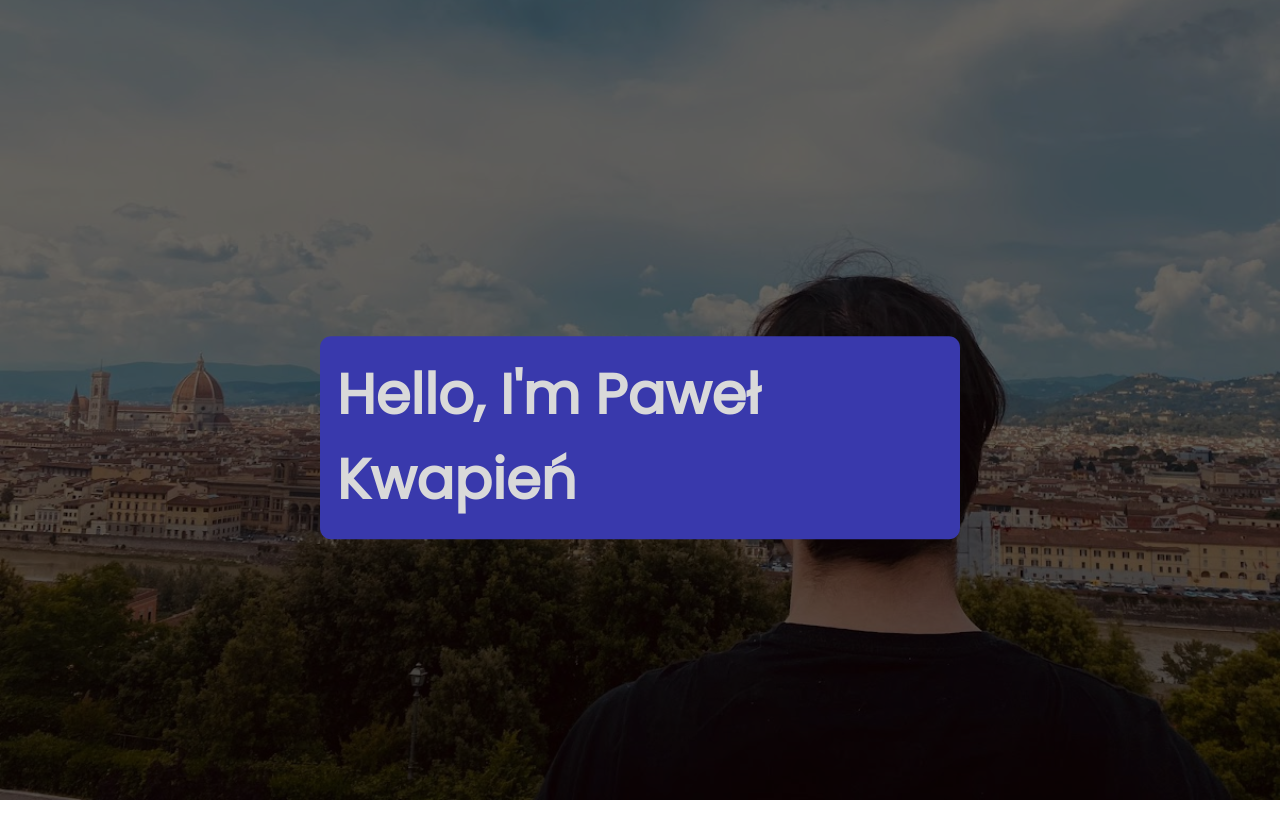
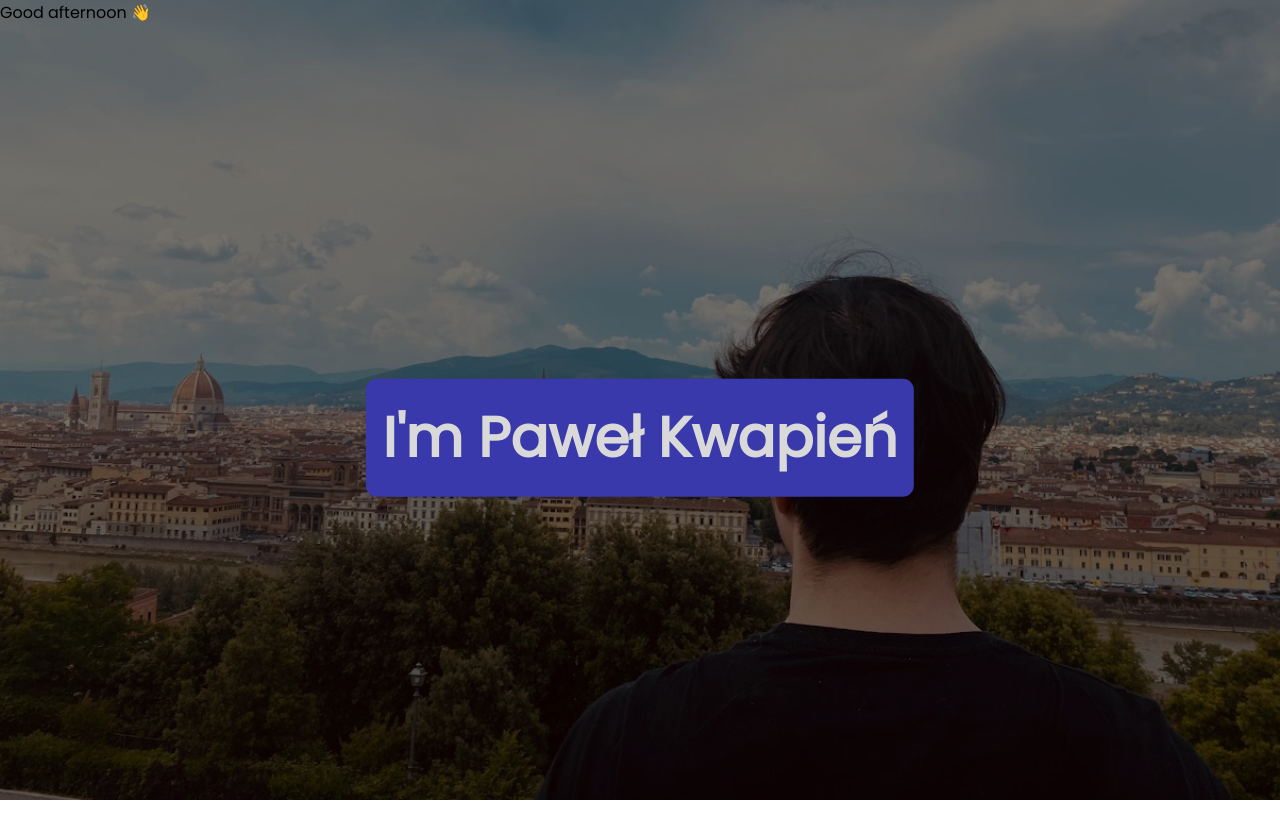
Before and after one commit to PepeKwapien/personal-page, an Angular app: page / in a window 1280 px wide. Shown: the top 838 px of the page. Built offline with nearby package versions, Linux system fonts and the light colour scheme.

Commit message:
Greeting based on the time of the day

```diff
--- a/src/app/app.component.html
+++ b/src/app/app.component.html
@@ -1,2 +1,2 @@
-<app-section-header sectionHeaderMessage="Hello, I'm Paweł Kwapień"></app-section-header>
-<div style="height: 100vh"></div>
+<app-section-header sectionHeaderMessage="I'm Paweł Kwapień"></app-section-header>
+<div style="height: 200vh"></div>
--- a/src/app/components/section-header/section-header.component.html
+++ b/src/app/components/section-header/section-header.component.html
@@ -1,3 +1,4 @@
 <div class="section-container" [ngStyle]="{ 'background-image': 'url(' + backgroundImage + ')' }">
+    <span class="section-greeting">{{ greeting }}</span>
     <h1 class="section-header-message">{{ sectionHeaderMessage }}</h1>
 </div>
--- a/src/app/components/section-header/section-header.component.scss
+++ b/src/app/components/section-header/section-header.component.scss
@@ -6,7 +6,7 @@
     background-size: cover;
     background-position: bottom;
     background-blend-mode: multiply;
-    background-color: hsl(0, 0%, 40%);
+    background-color: hsl(0, 0%, 45%);
 }
 
 .section-header-message {
--- a/src/app/components/section-header/section-header.component.ts
+++ b/src/app/components/section-header/section-header.component.ts
@@ -1,5 +1,6 @@
 import { Component, Input } from '@angular/core';
 import { Images } from 'src/app/enums/images.enum';
+import { coerceBooleanProperty } from 'src/app/helpers/boolean.helper';
 
 @Component({
     selector: 'app-section-header[sectionHeaderMessage]',
@@ -7,8 +8,33 @@ import { Images } from 'src/app/enums/images.enum';
     styleUrls: ['./section-header.component.scss']
 })
 export class SectionHeaderComponent {
-    @Input() sectionHeaderMessage: string = "Hello, I'm Paweł Kwapień";
+    private _showGreeting: boolean = false;
+    @Input()
+    get showGreeting() {
+        return this._showGreeting;
+    }
+    set showGreeting(value: boolean) {
+        this._showGreeting = coerceBooleanProperty(value);
+    }
+
+    @Input() sectionHeaderMessage: string = "I'm Paweł Kwapień";
     @Input() backgroundImage: Images = Images.florence;
 
     constructor() {}
+
+    get greeting(): string {
+        const dateNow = new Date();
+        const hourNow = dateNow.getHours();
+        let greeting;
+
+        if (hourNow >= 3 && hourNow < 12) {
+            greeting = 'Good morning ☕';
+        } else if (hourNow >= 12 && hourNow < 19) {
+            greeting = 'Good afternoon 👋';
+        } else {
+            greeting = 'Good evening 😴';
+        }
+
+        return greeting;
+    }
 }
--- /dev/null
+++ b/src/app/helpers/boolean.helper.ts
@@ -0,0 +1,3 @@
+export function coerceBooleanProperty(value: any): boolean {
+    return value != null && `${value}` !== 'false';
+}
```
